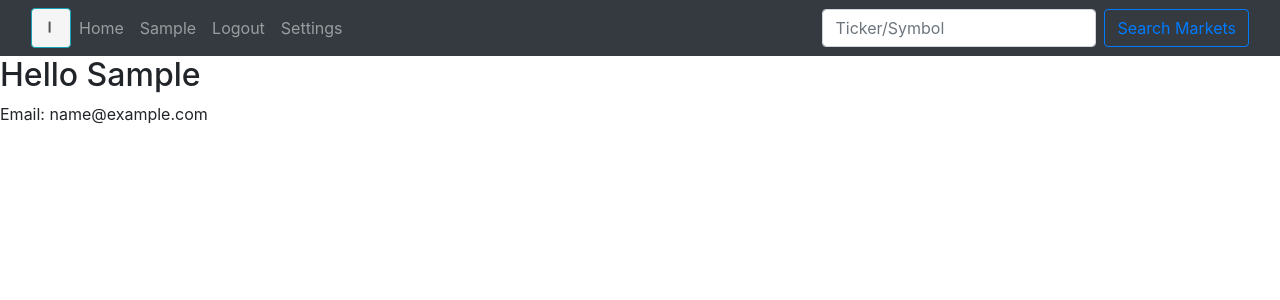
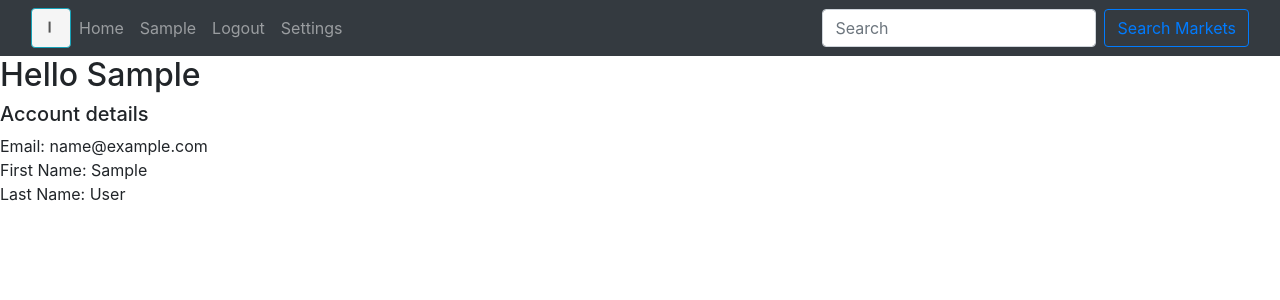
Before and after one commit to mankaransaggu/tradingwebportal, a Django app: page /account/ in a window 1280 px wide. Shown: the top 300 px of the page. Run offline with Django 3.2, Linux system fonts and the light colour scheme; the visitor is signed in with stand-in values (Sample User, id 1); data that the repository does not hold is empty; some libraries are stand-ins or nearby versions.

Commit message:
Created exchange search function

```diff
--- a/mysite/trading/backend/get_nyse_data.py
+++ b/mysite/trading/backend/get_nyse_data.py
@@ -49,8 +49,6 @@ def save_nyse_tickers():
 
     tickers = []
     engine = get_engine()
-    start = dt.datetime(2019, 1, 1)
-    end = dt.datetime(2019, 11, 27)
 
     for link in links:
         resp = requests.get(link)
@@ -100,7 +98,7 @@ def save_nyse_tickers():
 
 def get_nyse_data_yahoo(ticker, reload_nyse=False):
     start = dt.datetime(2019, 1, 1)
-    end = dt.datetime(2019, 11, 25)
+    end = dt.datetime.strftime(dt.datetime.now() - dt.timedelta(1), '%Y-%m-%d')
 
     stock = Stock.objects.get(ticker=ticker)
     df = web.DataReader(ticker, 'yahoo', start, end)
--- a/mysite/trading/models.py
+++ b/mysite/trading/models.py
@@ -99,7 +99,7 @@ class Position(models.Model):
 
 
 class Favourites(models.Model):
-    account = models.ForeignKey(Account, on_delete=models.CASCADE)
+    account = models.ForeignKey(User, on_delete=models.CASCADE)
     stock = models.ForeignKey(Stock, on_delete=models.CASCADE)
 
     def __str__(self):
--- a/mysite/trading/static/trading/css/sidebar.css
+++ b/mysite/trading/static/trading/css/sidebar.css
@@ -8,7 +8,7 @@
     min-width: 250px;
     max-width: 250px;
     background: #343a40;
-    color: #fff;
+    color: #666666;
     transition: all 0.6s cubic-bezier(0.945, 0.020, 0.270, 0.665);
     transform-origin: bottom left;
 }
@@ -19,17 +19,17 @@
 }
 
 #sidebar .sidebar-header {
-    padding: 10px;
+    padding: 5px;
     background: #343a40;
 }
 
 #sidebar ul.components {
-    padding: 20px 0;
+    padding: 10px 0;
     border-bottom: 1px solid #47748b;
 }
 
 #sidebar ul p {
-    color: #fff;
+    color: #666666;
     padding: 10px;
 }
 
@@ -40,10 +40,10 @@
 }
 #sidebar ul li a:hover {
     color: #7386D5;
-    background: #fff;
+    background: #666666;
 }
 #sidebar ul li.active > a, a[aria-expanded="true"] {
-    color: #fff;
+    color: #666666;
     background: #343a40;
 }
 
@@ -78,13 +78,13 @@ ul.CTAs a {
 }
 
 a.download {
-    background: #fff;
+    background: #666666;
     color: #7386D5;
 }
 
 a.article, a.article:hover {
     background: #6d7fcc !important;
-    color: #fff !important;
+    color: #666666 !important;
 }
 
 
--- a/mysite/trading/templates/trading/account.html
+++ b/mysite/trading/templates/trading/account.html
@@ -3,7 +3,12 @@
 {% block content %}
 
 <h2>Hello {{user.first_name}}</h2>
+<h5>Account details</h5>
 
-<p>Email: {{user.email}}</p>
+<span>Email: {{user.email}}</span>
+<br>
+<span>First Name: {{user.first_name}}</span>
+<br>
+<span>Last Name: {{user.last_name}}</span>
 
 {% endblock %}
--- a/mysite/trading/templates/trading/chart.html
+++ b/mysite/trading/templates/trading/chart.html
@@ -4,10 +4,13 @@
 
     {% if graph %}
     <h1>{{ticker}} Stock Price</h1>
+
     <div style="width:600;height:500">
     {{ graph|safe }}
     </div>
 
+    {% elif message %}
+    <h4>{{message}}</h4>
     {% endif %}
 
 {% endblock %}
--- a/mysite/trading/templates/trading/includes/navbaritems.html
+++ b/mysite/trading/templates/trading/includes/navbaritems.html
@@ -24,6 +24,6 @@
                 </ul>
 
                 <form class="form-inline my-2 my-lg-0" action="{% url 'market_search' %}" method="get">
-                    <input class="form-control mr-sm-2"  name="ticker" class="" type="search" placeholder="Ticker/Symbol" aria-label="Search">
+                    <input class="form-control mr-sm-2"  name="search" class="" type="search" placeholder="Search" aria-label="Search">
                     <button class="btn btn-outline-primary" type="submit">Search Markets</button>
                 </form>
--- a/mysite/trading/templates/trading/includes/sidebar.html
+++ b/mysite/trading/templates/trading/includes/sidebar.html
@@ -2,38 +2,18 @@
 
         <div class="sidebar-header">
             <h3>Baker Financial</h3>
+            <span>Favourites</span>
         </div>
 
         <ul class="list-unstyled components">
+
+            {% for fav in favourites %}
+
             <li class="">
-                <a href="#sectorsSubmenu" data-toggle="collapse" aria-expanded="false">Market Sectors</a>
-                <ul class="collapse list-unstyled" id="sectorsSubmenu">
-                    <li>
-                        <a href="#">Financial</a>
-                    </li>
-                    <li>
-                        <a href="#">Technology</a>
-                    </li>
-                    <li>
-                        <a href="#">Industrial</a>
-                    </li>
-                </ul>
+                <a href="/search/?ticker={{fav.stock}}">{{fav.stock}}</a>
             </li>
 
-            <li class="">
-                <a href="#securitesSubmenu" data-toggle="collapse" aria-expanded="false">Securities</a>
-                <ul class="collapse list-unstyled" id="securitiesSubmenu">
-                    <li>
-                        <a href="#">Bonds</a>
-                    </li>
-                    <li>
-                        <a href="#">Equities</a>
-                    </li>
-                    <li>
-                        <a href="#">Contracts</a>
-                    </li>
-                </ul>
-            </li>
+            {% endfor %}
 
         </ul>
     </nav>
--- a/mysite/trading/urls.py
+++ b/mysite/trading/urls.py
@@ -1,11 +1,11 @@
 from django.urls import path, include, re_path
 from django.views.generic import TemplateView
-from .views import Graph, Setting
+from .views import Setting, Search
 from . import views
 
 urlpatterns = [
     path('', views.home, name='home'),
-    path('search/', Graph.as_view(), name='market_search'),
+    path('search/', Search.as_view(), name='market_search'),
     path('signup/', views.signup, name='signup'),
     path('login/', views.login_request, name='login'),
     path('logout/', views.logout_request, name='logout'),
--- a/mysite/trading/views.py
+++ b/mysite/trading/views.py
@@ -24,22 +24,28 @@ from django.utils.encoding import force_bytes, force_text
 from django.utils.http import urlsafe_base64_encode
 from django.contrib import messages
 
+from .models import Favourites, Exchange, Stock, MarketData
+
 pd.core.common.is_list_like = pd.api.types.is_list_like
 
 
 def home(request):
-    return render(request, 'trading/chart.html')
+    return render(request, 'trading/chart.html', {'favourites': sidebar(request)})
 
 
 class Setting(TemplateView):
     template_name = 'trading/settings.html'
     setting = None
 
-    def get_setting(self, **kwargs):
-        context = super(Setting, self).get_setting(**kwargs)
+    def get_context_data(self, **kwargs):
+        context = super(Setting, self).get_context_data(**kwargs)
         context['setting'] = self.request.GET.get('setting')
+        request = self.request
+        context['favourites'] = sidebar(request)
+
         setting = context['setting']
         print(setting)
+
         if setting == 'download':
             get_nyse_data.save_nyse_tickers()
             print(context['setting'])
@@ -47,16 +53,35 @@ class Setting(TemplateView):
         return context
 
 
-class Graph(TemplateView):
-    template_name = 'trading/chart.html'
-    ticker = None
+class Search(TemplateView):
+    template_name = 'trading/exchange_stocks.html'
 
     def get_context_data(self, **kwargs):
-        context = super(Graph, self).get_context_data(**kwargs)
-        context['ticker'] = self.request.GET.get('ticker')
-        ticker = self.request.GET.get('ticker')
+        context = super(Search, self).get_context_data(**kwargs)
 
-        # Calls method to create market data dataframe from sql query
+        context = get_exchange_stocks(self, context)
+
+        if context['found'] is False:
+            context = super(Search, self).get_context_data(**kwargs)
+            context = get_stock_graph(self, context)
+            self.template_name = 'trading/chart.html'
+
+            if context['found'] is True:
+
+                return context
+
+        return context
+
+
+def get_stock_graph(self, context):
+
+    context['ticker'] = self.request.GET.get('search')
+    ticker = context['ticker']
+    request = self.request
+    context['favourites'] = sidebar(request)
+
+    # Calls method to create market data dataframe from sql query
+    try:
         df = db.create_df(ticker)
 
         # Create the two
@@ -67,16 +92,41 @@ class Graph(TemplateView):
         df_ohlc['date'] = df_ohlc['date'].map(mdates.date2num)
 
         fig = go.Figure(data=[go.Candlestick(x=df.index,
-                                             open=df['open'],
-                                             high=df['high'],
-                                             low=df['low'],
-                                             close=df['close']
-                                             )])
+                                                open=df['open'],
+                                                high=df['high'],
+                                                low=df['low'],
+                                                close=df['close']
+                                                )])
         div = opy.plot(fig, auto_open=False, output_type='div')
 
         context['graph'] = div
+        context['found'] = True
+
+    except:
+        context['found'] = False
+        context['message'] = ticker
+        return context
+
+    return context
+
+
+def get_exchange_stocks(self, context):
+    symbol = self.request.GET.get('search')
+
+    try:
+        exchange = Exchange.objects.get(code=symbol)
+        context['exchange'] = exchange.code
+        context['stocks'] = Stock.objects.filter(exchange__code=exchange.code)
+        context['found'] = True
 
         return context
+
+    except:
+        context['found'] = False
+        context['ex_message'] = 'Not found'
+        return context
+
+    return context
 
 
 def signup(request):
@@ -110,6 +160,15 @@ def signup(request):
     else:
         form = SignUpForm()
     return render(request, 'trading/signup.html', {'form': form})
+
+
+def sidebar(request):
+    if request.user.is_authenticated:
+        favourites = Favourites.objects.filter(account=request.user)
+        return favourites
+
+    else:
+        return 'None'
 
 
 def activate(request, uidb64, token):
@@ -165,4 +224,4 @@ def logout_request(request):
 def account(request):
     return render(request,
                   'trading/account.html',
-                  )
+                  {'favourites': sidebar(request)})
```
Also changed, not shown: mysite/trading/admin.py (+8 -1 lines), mysite/trading/backend/database.py (+12 -9 lines), mysite/trading/templates/trading/exchange_stocks.html (added, +20 -0 lines).
